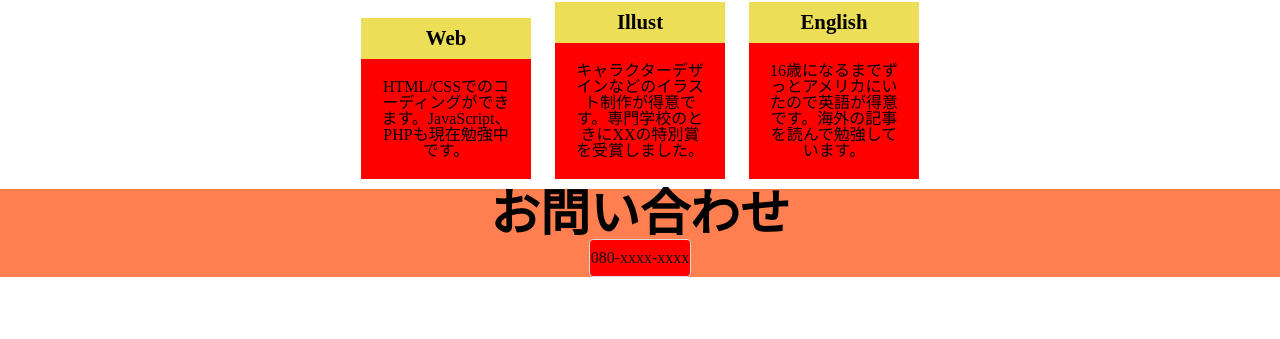
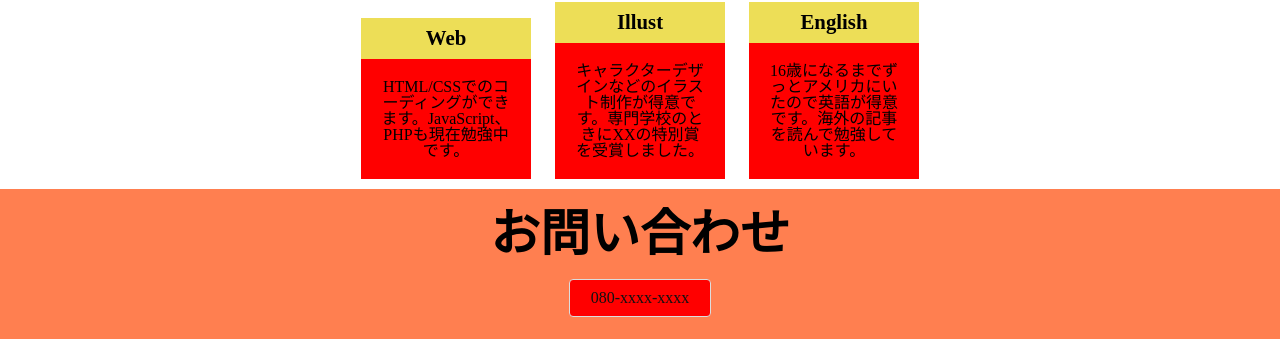
Before and after one commit to kazushi-fukui/responsive-site, a plain HTML site: page index.html in a window 1280 px wide. Shown: the part 558-897 px from the top of the page. Before the commit the page ends 835 px from the top, so only its background shows below. Drawn offline with nearby package versions, Linux system fonts and the light colour scheme.

Commit message:
課題提出

```diff
--- a/css/style.scss
+++ b/css/style.scss
@@ -38,8 +38,10 @@
 .contact{
   text-align: center;
   background-color:#FF7F50;
+  height:150px;
   h2{
-    font-size: 30px;
+    font-size:20px;
+    padding:20px;
   }
   p{
     background:red;
@@ -48,9 +50,9 @@
     -moz-border-radius: 4px;
     -webkit-border-radius: 4px;
     color: #111;
-    width: 100px;
+    width: 140px;
     padding: 10px 0;
-    margin: 0 auto;
+    margin:0 auto;
 
   }
 }
```
Also changed, not shown: css/style.css, 1 other file.
